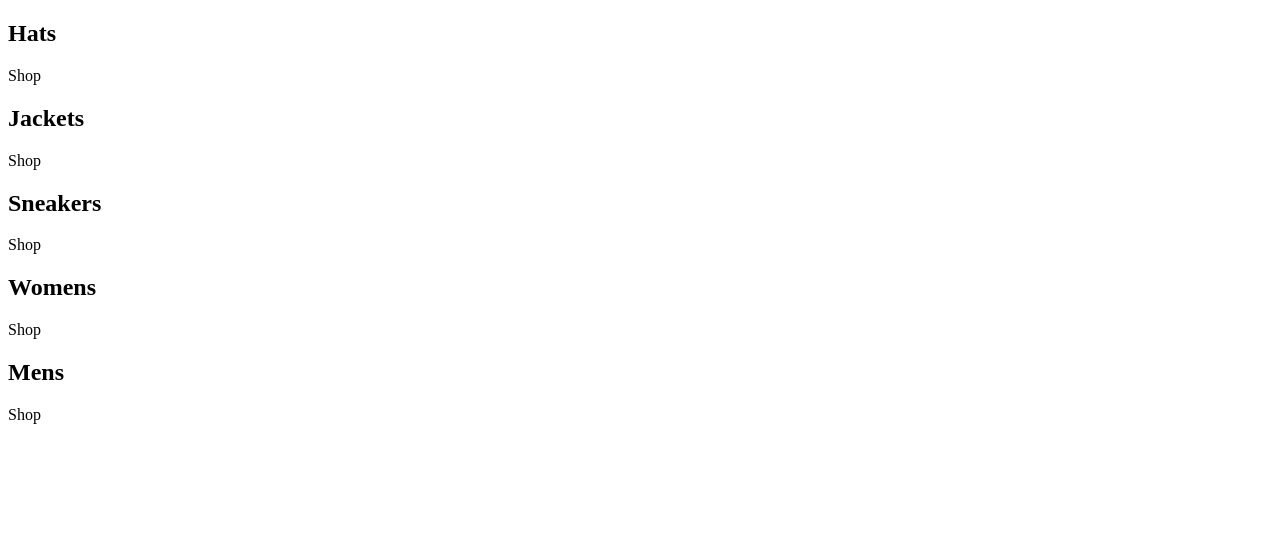
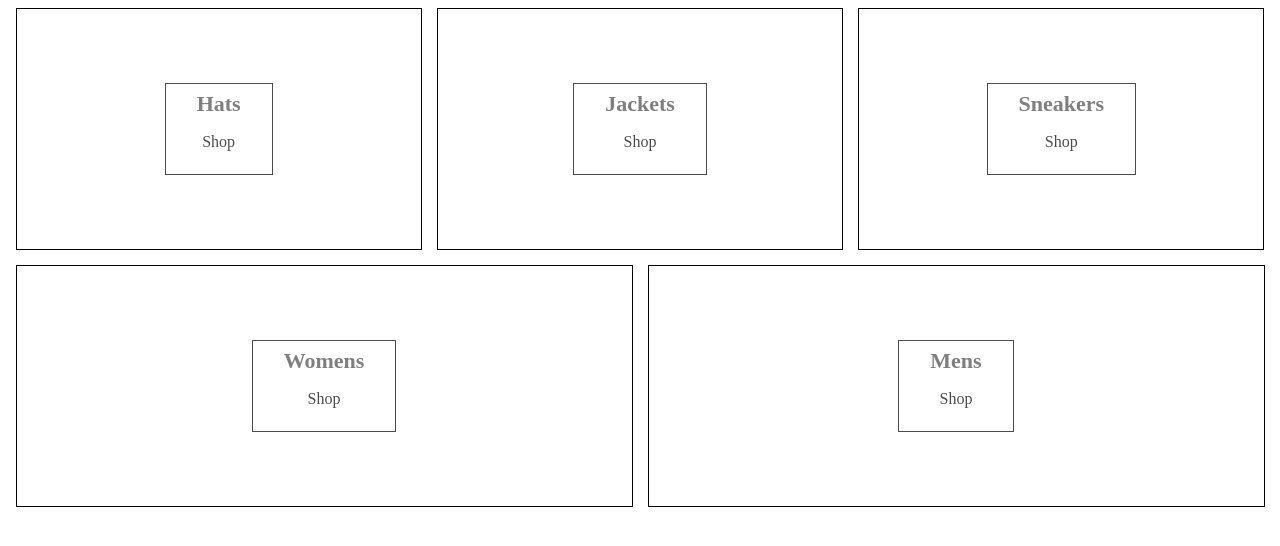
Before and after one commit to tranleminhhoang2410/crwn-clothing, a React (Vite) app: page / in a window 1280 px wide. Shown: the top 546 px of the page. Built offline with nearby package versions, Linux system fonts and the light colour scheme.

Commit message:
add sass to app

```diff
--- a/package.json
+++ b/package.json
@@ -11,7 +11,8 @@
   },
   "dependencies": {
     "react": "^18.2.0",
-    "react-dom": "^18.2.0"
+    "react-dom": "^18.2.0",
+    "sass": "^1.64.0"
   },
   "devDependencies": {
     "@types/react": "^18.2.15",
--- a/src/App.jsx
+++ b/src/App.jsx
@@ -1,3 +1,5 @@
+import './categories.styles.scss';
+
 const App = () => {
     const categories = [
         {
@@ -24,8 +26,8 @@
 
     return (
         <div className="categories-container">
-            {categories.map(({ title }) => (
-                <div className="category-container">
+            {categories.map(({ id, title }) => (
+                <div key={id} className="category-container">
                     <div className="background-image" />
                     <div className="category-body-container">
                         <h2>{title}</h2>
--- /dev/null
+++ b/src/categories.styles.scss
@@ -0,0 +1,75 @@
+.categories-container {
+    width: 100%;
+    display: flex;
+    flex-wrap: wrap;
+    justify-content: space-between;
+}
+
+.category-container {
+    min-width: 30%;
+    height: 240px;
+    flex: 1 1 auto;
+    display: flex;
+    align-items: center;
+    justify-content: center;
+    border: 1px solid black;
+    margin: 0 7.5px 15px;
+    overflow: hidden;
+
+    &:hover {
+        cursor: pointer;
+
+        & .background-image {
+            transform: scale(1.1);
+            transition: transform 6s cubic-bezier(0.25, 0.45, 0.45, 0.95);
+        }
+
+        & .category-body-container {
+            opacity: 0.9;
+        }
+    }
+
+    &.large {
+        height: 380px;
+    }
+
+    &:first-child {
+        margin-right: 7.5px;
+    }
+
+    &:last-child {
+        margin-left: 7.5px;
+    }
+
+    .background-image {
+        width: 100%;
+        height: 100%;
+        background-size: cover;
+        background-position: center;
+    }
+
+    .category-body-container {
+        height: 90px;
+        padding: 0 25px;
+        display: flex;
+        flex-direction: column;
+        align-items: center;
+        justify-content: center;
+        border: 1px solid black;
+        background-color: white;
+        opacity: 0.7;
+        position: absolute;
+
+        h2 {
+            font-weight: bold;
+            margin: 0 6px 0;
+            font-size: 22px;
+            color: #4a4a4a;
+        }
+
+        p {
+            font-weight: lighter;
+            font-size: 16px;
+        }
+    }
+}
```
Also changed, not shown: 1 other file (tests, documents, lock files or other folders).
